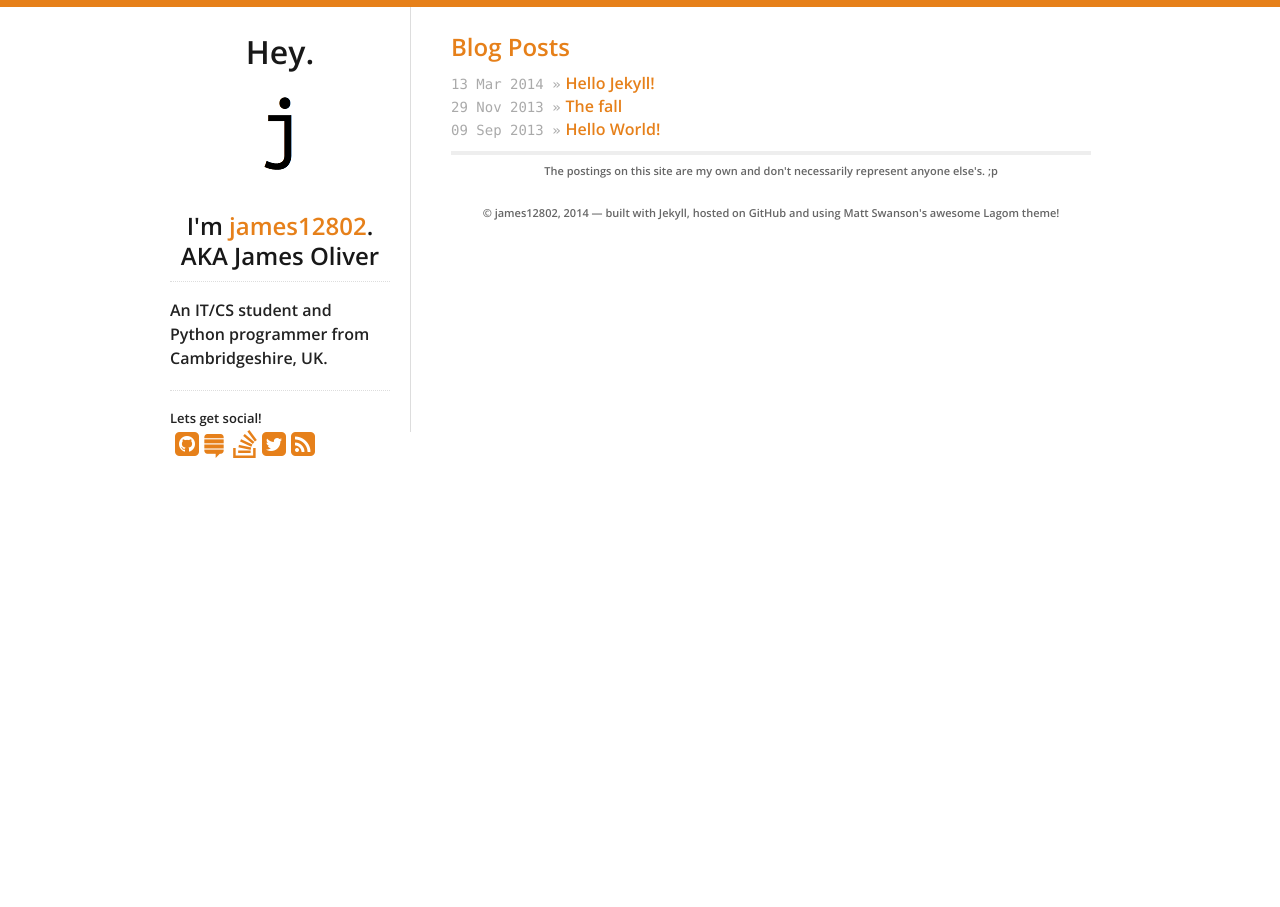
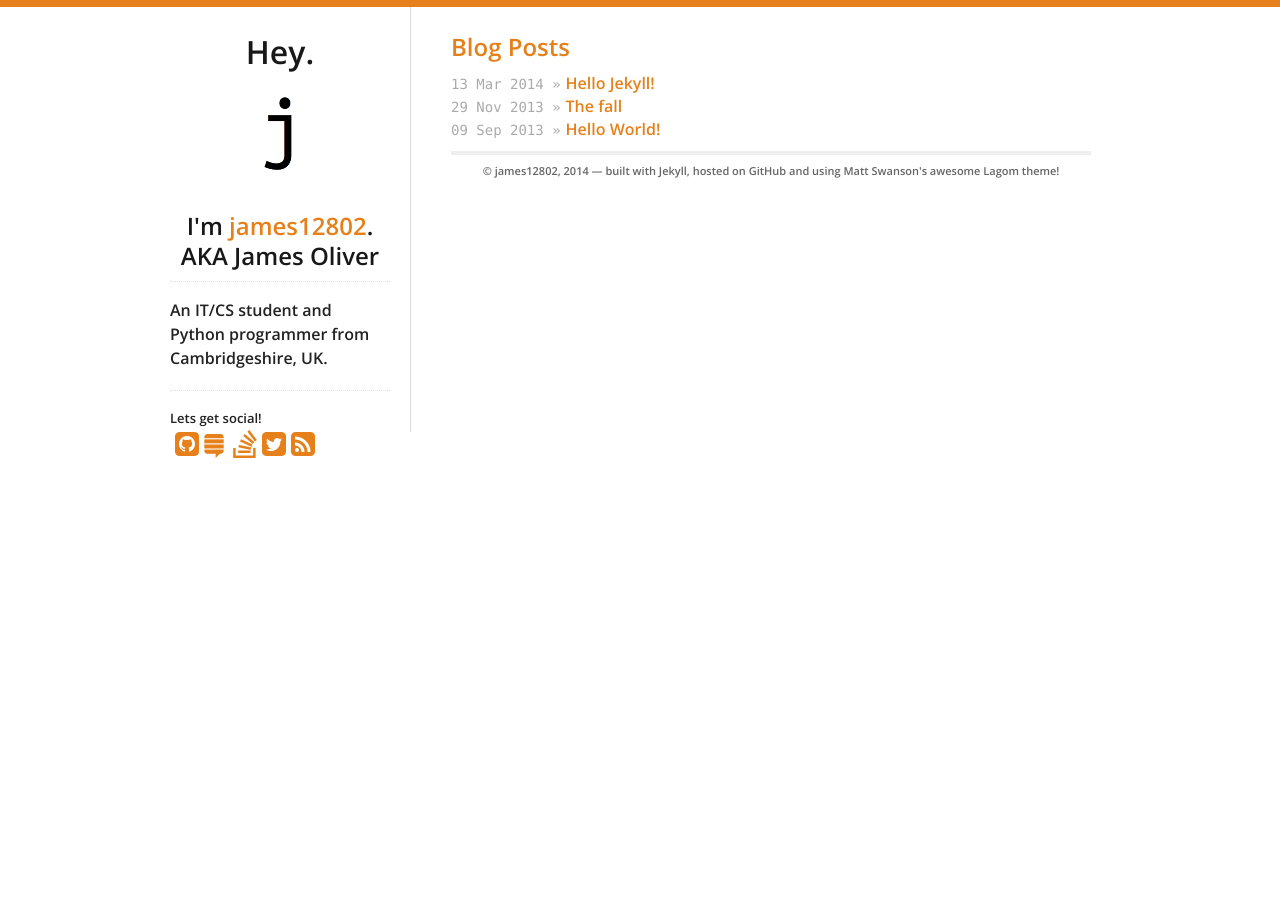
Before and after one commit to ruxia/james12802.github.io, a Jekyll site: the page built from index.html, in a window 1280 px wide. Built offline with Jekyll 4.4.1, drawn with Linux system fonts in a browser that asks for light colours; nearby versions of some CDN libraries.

Commit message:
Removed disclaimer

```diff
--- a/_config.yml
+++ b/_config.yml
@@ -31,7 +31,7 @@ theme:
   google_analytics_key:
 
   # Toggle "Postings are my own" disclaimer in footer
-  show_disclaimer: true
+  show_disclaimer: false
 
   comments :
   provider : disqus
```
